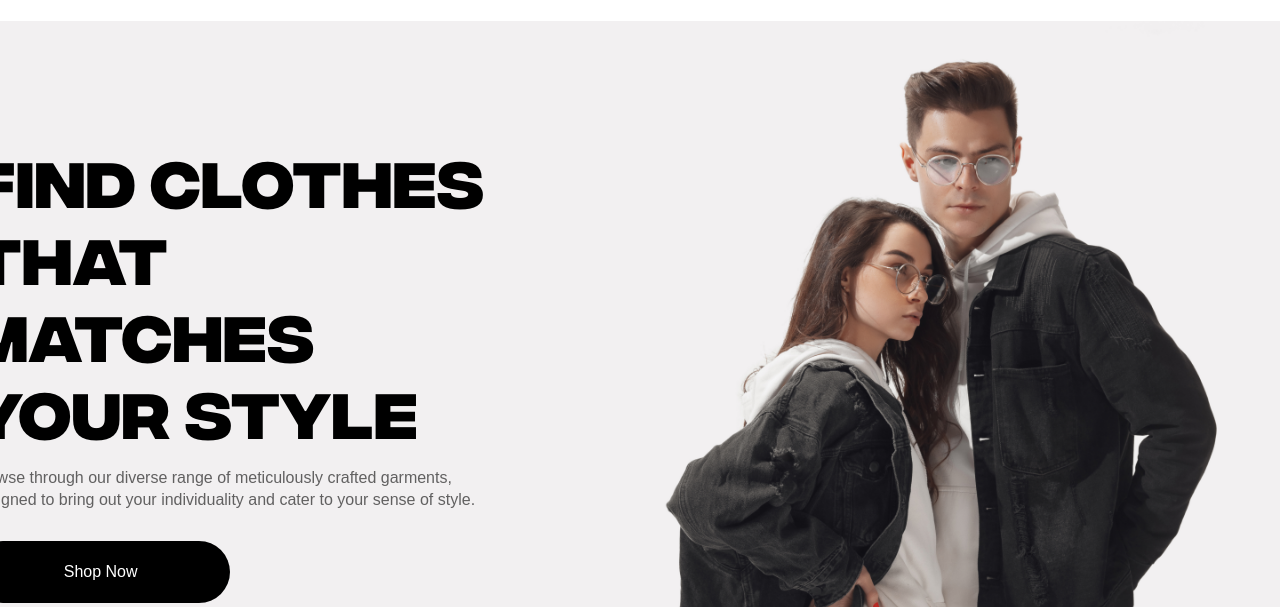
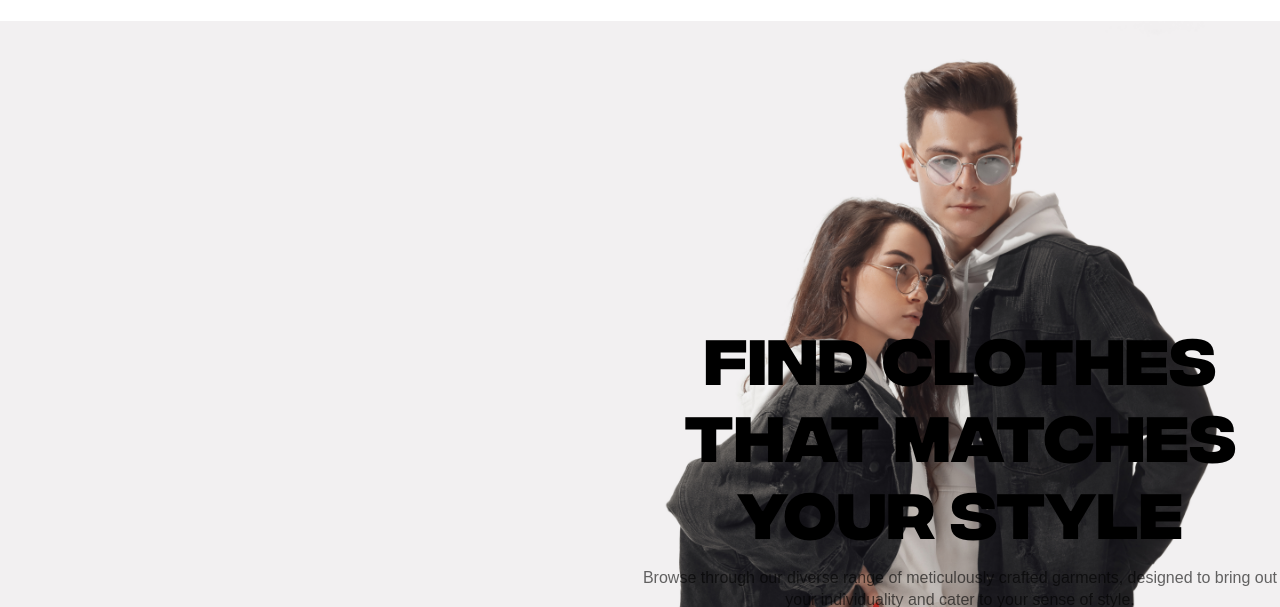
Before and after one commit to claracjz/shop.co, a plain HTML site: page index.html in a window 1280 px wide. Shown: the part 118-725 px from the top of the page. Drawn offline with nearby package versions, Linux system fonts and the light colour scheme.

Commit message:
alteracao banner

```diff
--- a/css/styles.css
+++ b/css/styles.css
@@ -94,20 +94,23 @@ nav {
 
 .banner {
     width: 100%;
+    height: auto;
     display: flex;
     flex-direction: column;
     align-items: center;
     justify-content: center;
     position: relative;
+    overflow: hidden;
 }
 
 .banner-content {
     display: flex;
     flex-direction: column;
     position: absolute;
-    top: 20%;
-    right: 60%;
-    padding-left: 60px;
+    top: 50%;
+    left: 50%;
+    transform: translateX(-50%, -50%);
+    text-align: center;
 }
 
 .banner-content h1 {
@@ -156,8 +159,8 @@ nav {
 
 .banner-image img {
     width: 100%;
+    height: auto;
     max-width: 100%;
-    height: auto;
     object-fit: cover;
 }
 
```
